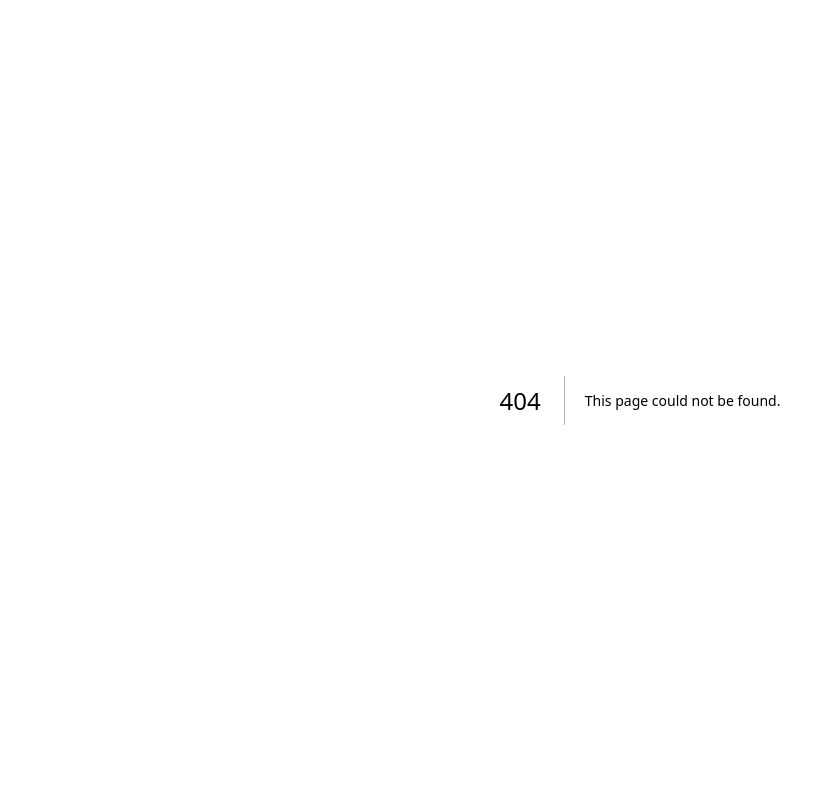
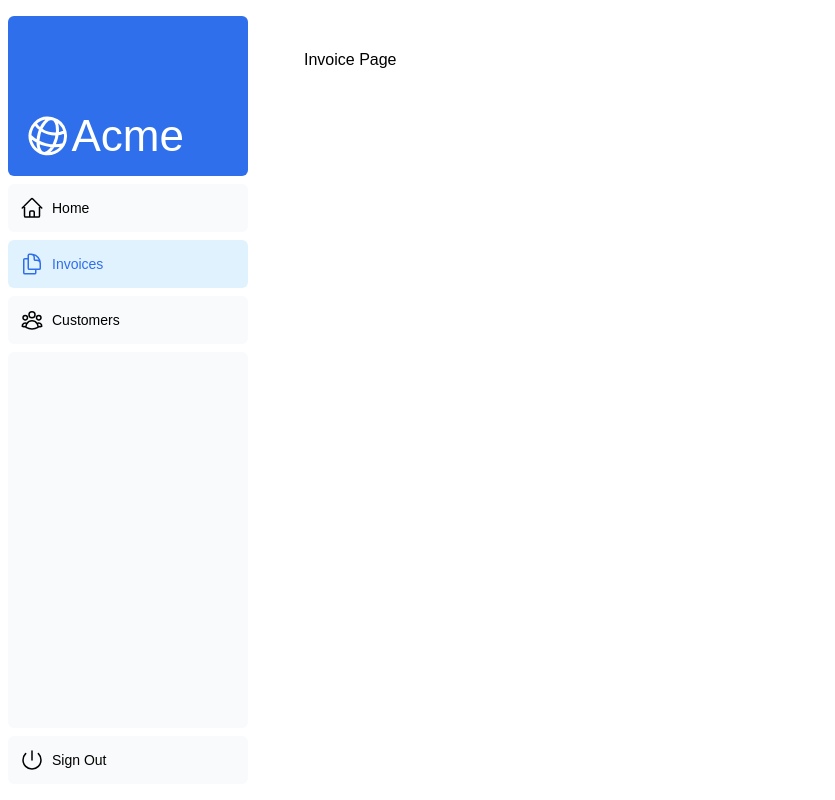
Before and after one commit to ArCaneSec/FirstNextjsApp, a Next.js app: page /dashboard/invoices in a window 1280 px wide. Before the commit this address had no page. Shown: the whole page, without its empty margins (0-835 px from the left). Built offline with nearby package versions, Linux system fonts and the light colour scheme; a web font is replaced by a local one.

Commit message:
till chapter 7

```diff
--- /dev/null
+++ b/app/dashboard/invoices/page.tsx
@@ -0,0 +1,3 @@
+export default function Page() {
+    return <p>Invoice Page</p>;
+  }
--- /dev/null
+++ b/app/dashboard/layout.tsx
@@ -0,0 +1,12 @@
+import SideNav from '@/app/ui/dashboard/sidenav';
+
+export default function Layout({ children }: { children: React.ReactNode }) {
+  return (
+    <div className="flex h-screen flex-col md:flex-row md:overflow-hidden">
+      <div className="w-full flex-none md:w-64">
+        <SideNav />
+      </div>
+      <div className="flex-grow p-6 md:overflow-y-auto md:p-12">{children}</div>
+    </div>
+  );
+}
--- a/app/ui/dashboard/nav-links.tsx
+++ b/app/ui/dashboard/nav-links.tsx
@@ -1,8 +1,13 @@
+"use client"
+
 import {
   UserGroupIcon,
   HomeIcon,
   DocumentDuplicateIcon,
 } from '@heroicons/react/24/outline';
+import Link from 'next/link';
+import { usePathname } from 'next/navigation';
+import clsx from 'clsx';
 
 // Map of links to display in the side navigation.
 // Depending on the size of the application, this would be stored in a database.
@@ -17,19 +22,26 @@
 ];
 
 export default function NavLinks() {
+  const pathname = usePathname();
+
   return (
     <>
       {links.map((link) => {
         const LinkIcon = link.icon;
         return (
-          <a
+          <Link
             key={link.name}
             href={link.href}
-            className="flex h-[48px] grow items-center justify-center gap-2 rounded-md bg-gray-50 p-3 text-sm font-medium hover:bg-sky-100 hover:text-blue-600 md:flex-none md:justify-start md:p-2 md:px-3"
+            className={clsx(
+              'flex h-[48px] grow items-center justify-center gap-2 rounded-md bg-gray-50 p-3 text-sm font-medium hover:bg-sky-100 hover:text-blue-600 md:flex-none md:justify-start md:p-2 md:px-3',
+              {
+                'bg-sky-100 text-blue-600': pathname === link.href,
+              },
+            )}
           >
             <LinkIcon className="w-6" />
             <p className="hidden md:block">{link.name}</p>
-          </a>
+          </Link>
         );
       })}
     </>
```
Also changed, not shown: app/dashboard/customers/page.tsx (renamed from app/dashboard/customer/page.tsx).
